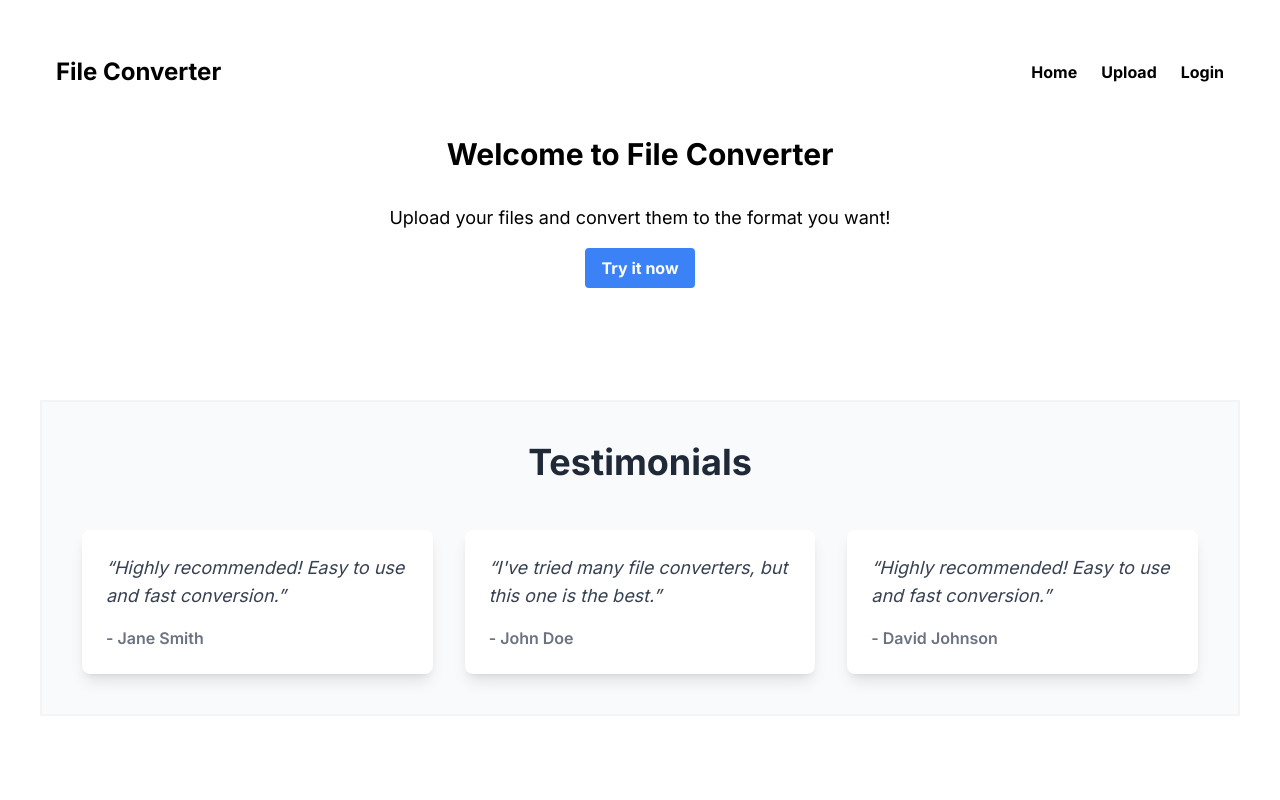
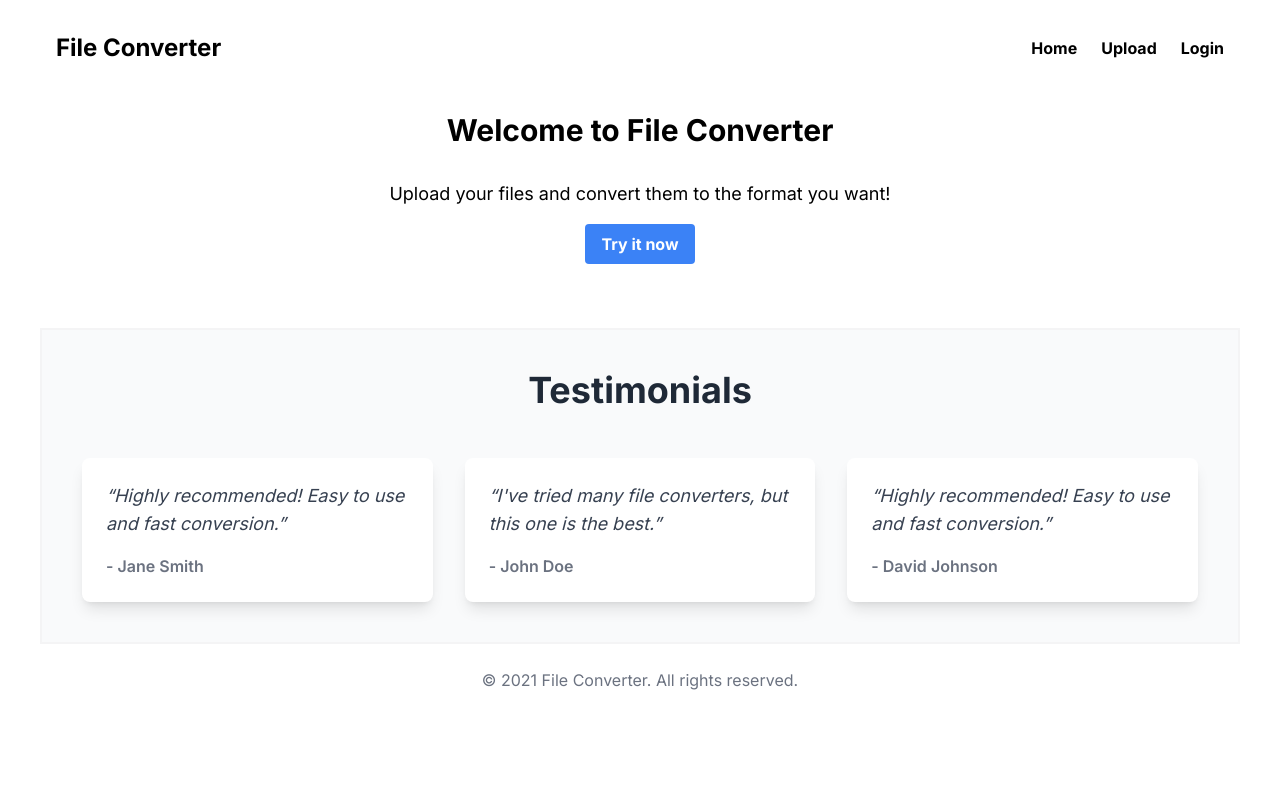
Before and after one commit to burakS-cloud/FileConverter, a Next.js app: page / in a window 1280 px wide. Shown: the top 800 px of the page. Built offline with nearby package versions, Linux system fonts and the light colour scheme.

Commit message:
modularize home page and utilize main layout.tsx for UI elements that are shared across other pages

```diff
--- a/src/app/layout.tsx
+++ b/src/app/layout.tsx
@@ -1,6 +1,8 @@
 import type { Metadata } from "next";
 import { Inter } from "next/font/google";
 import "./globals.css";
+import Navbar from "@/components/Navbar";
+import Footer from "@/components/Footer";
 
 const inter = Inter({ subsets: ["latin"] });
 
@@ -16,7 +18,13 @@ export default function RootLayout({
 }>) {
   return (
     <html lang="en">
-      <body className={inter.className}>{children}</body>
+      <body className={inter.className}>
+        <main className="flex min-h-screen flex-col items-center justify-start p-10 pt-4">
+          <Navbar />
+          {children}
+          <Footer />
+        </main>
+      </body>
     </html>
   );
 }
--- a/src/app/page.tsx
+++ b/src/app/page.tsx
@@ -1,78 +1,15 @@
-import TestimonialCard from "@/components/TestimonialCard";
+import TestimonialSection from "@/components/TestimonialSection";
+import Navbar from "@/components/Navbar";
+import Header from "@/components/Header";
+import HomeContent from "@/components/HomeContent";
+import Footer from "@/components/Footer";
 
 export default function Home() {
   return (
-    <main className="flex min-h-screen flex-col items-center justify-start p-10">
-      <nav className="flex items-center justify-between w-full mb-8 p-4">
-        <div className="text-2xl font-bold">File Converter</div>
-        <ul className="flex space-x-6">
-          <li>
-            <a
-              className="font-bold relative transition duration-300 ease-in-out transform hover:text-blue-400"
-              href="/"
-            >
-              Home
-              <span className="absolute left-0 bottom-0 w-full h-1 bg-blue-400 transform scale-x-0 transition-transform duration-300 ease-in-out origin-left hover:scale-x-100"></span>
-            </a>
-          </li>
-          <li>
-            <a
-              className="font-bold relative transition duration-300 ease-in-out transform hover:text-blue-400"
-              href="/upload"
-            >
-              Upload
-              <span className="absolute left-0 bottom-0 w-full h-1 bg-blue-400 transform scale-x-0 transition-transform duration-300 ease-in-out origin-left hover:scale-x-100"></span>
-            </a>
-          </li>
-          <li>
-            <a
-              className="font-bold relative transition duration-300 ease-in-out transform hover:text-blue-400"
-              href="/login"
-            >
-              Login
-              <span className="absolute left-0 bottom-0 w-full h-1 bg-blue-400 transform scale-x-0 transition-transform duration-300 ease-in-out origin-left hover:scale-x-100"></span>
-            </a>
-          </li>
-        </ul>
-      </nav>
-      <header className="text-3xl font-bold mb-8">
-        Welcome to File Converter
-      </header>
-      <section className="flex flex-col items-center justify-center">
-        <p className="text-lg mb-4">
-          Upload your files and convert them to the format you want!
-        </p>
-        <a
-          href="/upload"
-          className="bg-blue-500 hover:bg-blue-700 text-white font-bold py-2 px-4 rounded inline-block text-center"
-        >
-          Try it now
-        </a>
-      </section>
-
-      <section className="mt-28 border-2 border-zinc-100 p-10 bg-gray-50">
-        <h2 className="text-4xl font-bold mb-12 text-center text-gray-800">
-          Testimonials
-        </h2>
-        <div className="grid grid-cols-1 md:grid-cols-2 lg:grid-cols-3 gap-8">
-          <TestimonialCard
-            user="Jane Smith"
-            text="Highly recommended! Easy to use and fast conversion."
-          />
-          <TestimonialCard
-            user="John Doe"
-            text="I've tried many file converters, but this one is the best."
-          />
-          <TestimonialCard
-            user="David Johnson"
-            text="Highly recommended! Easy to use and fast conversion."
-          />
-        </div>
-      </section>
-
-      <footer className="mt-48 text-center text-gray-500">
-        <p>&copy; 2021 File Converter. All rights reserved.</p>
-      </footer>
-    </main>
+    <>
+      <Header />
+      <HomeContent />
+      <TestimonialSection />
+    </>
   );
 }
--- /dev/null
+++ b/src/components/Footer.tsx
@@ -0,0 +1,9 @@
+const Footer = () => {
+  return (
+    <footer className="mt-6 text-center text-gray-500">
+      <p>&copy; 2021 File Converter. All rights reserved.</p>
+    </footer>
+  );
+};
+
+export default Footer;
--- /dev/null
+++ b/src/components/Header.tsx
@@ -0,0 +1,7 @@
+export default function Header() {
+  return (
+    <header className="text-3xl font-bold mb-8">
+      Welcome to File Converter
+    </header>
+  );
+}
--- /dev/null
+++ b/src/components/HomeContent.tsx
@@ -0,0 +1,17 @@
+const HomeContent = () => {
+  return (
+    <section className="flex flex-col items-center justify-center">
+      <p className="text-lg mb-4">
+        Upload your files and convert them to the format you want!
+      </p>
+      <a
+        href="/upload"
+        className="bg-blue-500 hover:bg-blue-700 text-white font-bold py-2 px-4 rounded inline-block text-center"
+      >
+        Try it now
+      </a>
+    </section>
+  );
+};
+
+export default HomeContent;
--- /dev/null
+++ b/src/components/Navbar.tsx
@@ -0,0 +1,36 @@
+export default function Navbar() {
+  return (
+    <nav className="flex items-center justify-between w-full mb-8 p-4">
+      <div className="text-2xl font-bold">File Converter</div>
+      <ul className="flex space-x-6">
+        <li>
+          <a
+            className="font-bold relative transition duration-300 ease-in-out transform hover:text-blue-400"
+            href="/"
+          >
+            Home
+            <span className="absolute left-0 bottom-0 w-full h-1 bg-blue-400 transform scale-x-0 transition-transform duration-300 ease-in-out origin-left hover:scale-x-100"></span>
+          </a>
+        </li>
+        <li>
+          <a
+            className="font-bold relative transition duration-300 ease-in-out transform hover:text-blue-400"
+            href="/upload"
+          >
+            Upload
+            <span className="absolute left-0 bottom-0 w-full h-1 bg-blue-400 transform scale-x-0 transition-transform duration-300 ease-in-out origin-left hover:scale-x-100"></span>
+          </a>
+        </li>
+        <li>
+          <a
+            className="font-bold relative transition duration-300 ease-in-out transform hover:text-blue-400"
+            href="/login"
+          >
+            Login
+            <span className="absolute left-0 bottom-0 w-full h-1 bg-blue-400 transform scale-x-0 transition-transform duration-300 ease-in-out origin-left hover:scale-x-100"></span>
+          </a>
+        </li>
+      </ul>
+    </nav>
+  );
+}
--- /dev/null
+++ b/src/components/TestimonialSection.tsx
@@ -0,0 +1,25 @@
+import TestimonialCard from "./TestimonialCard";
+
+export default function TestimonialSection() {
+  return (
+    <section className="mt-16 border-2 border-zinc-100 p-10 bg-gray-50">
+      <h2 className="text-4xl font-bold mb-12 text-center text-gray-800">
+        Testimonials
+      </h2>
+      <div className="grid grid-cols-1 md:grid-cols-2 lg:grid-cols-3 gap-8">
+        <TestimonialCard
+          user="Jane Smith"
+          text="Highly recommended! Easy to use and fast conversion."
+        />
+        <TestimonialCard
+          user="John Doe"
+          text="I've tried many file converters, but this one is the best."
+        />
+        <TestimonialCard
+          user="David Johnson"
+          text="Highly recommended! Easy to use and fast conversion."
+        />
+      </div>
+    </section>
+  );
+}
```
Also changed, not shown: 1 other file (tests, documents, lock files or other folders).
